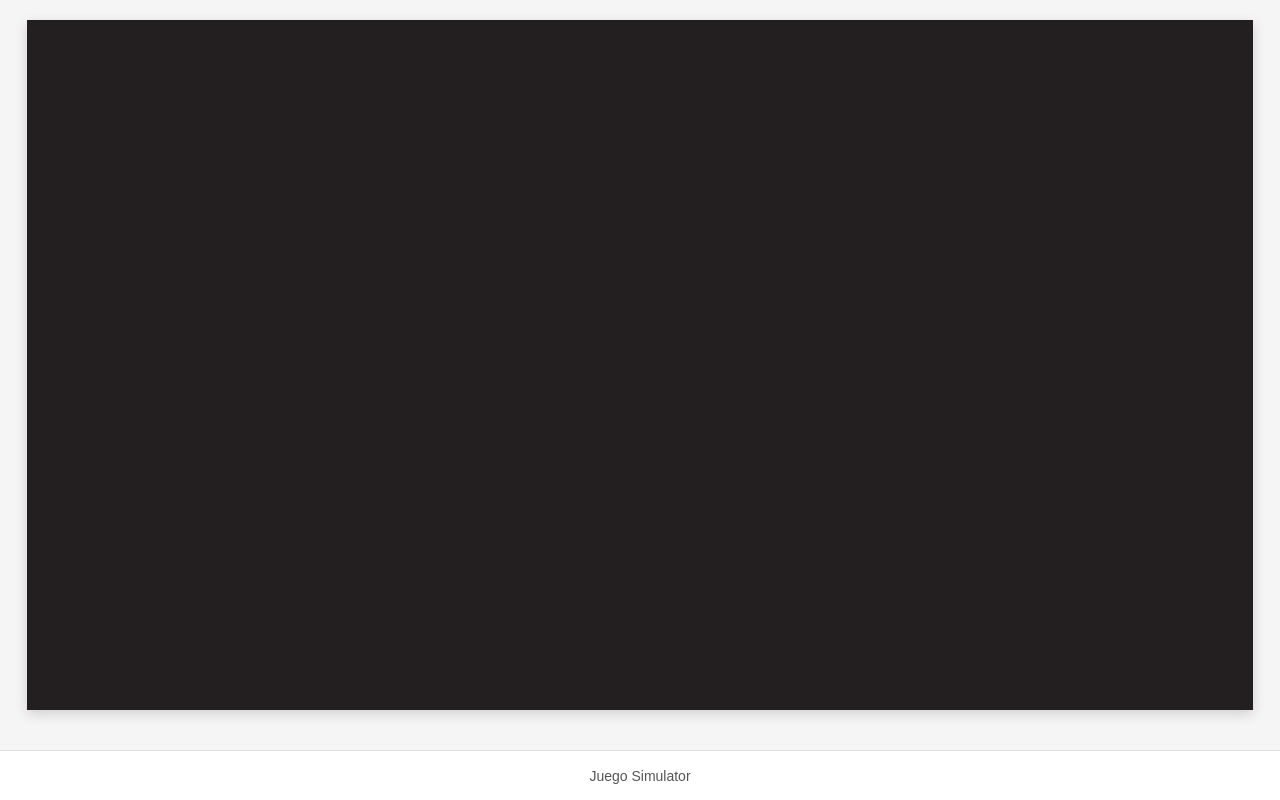
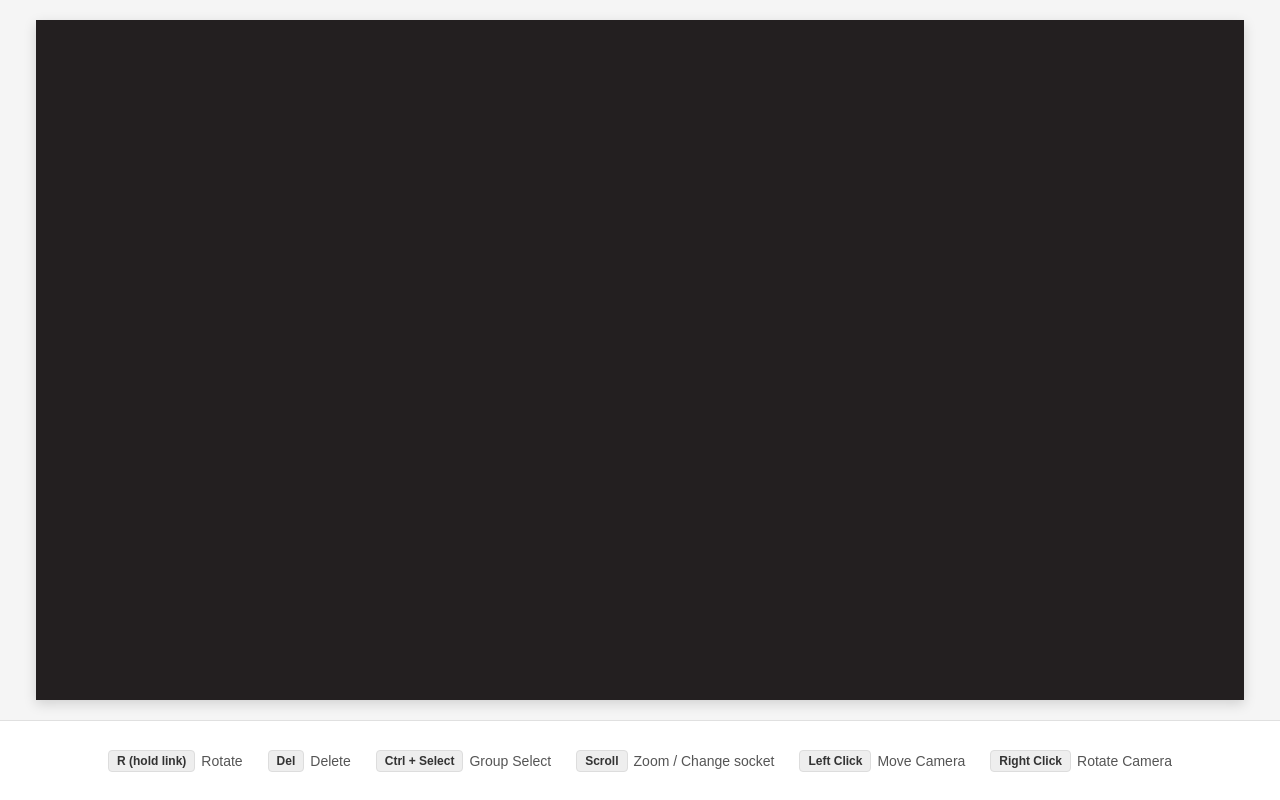
Before and after one commit to ZevilAlt/Juego-Web-Build, a plain HTML site: page index.html in a window 1280 px wide. Drawn offline with Linux system fonts and the light colour scheme; no server answers.

Commit message:
shortcuts

```diff
--- a/index.html
+++ b/index.html
@@ -11,7 +11,14 @@
       <canvas id="unity-canvas" width="1920" height="1080" tabindex="-1"></canvas>
     </div>
     <div class="footer">
-      Juego Simulator
+      <div class="shortcuts">
+        <div class="shortcut"><b>R (hold link)</b> Rotate</div>
+        <div class="shortcut"><b>Del</b> Delete</div>
+        <div class="shortcut"><b>Ctrl + Select</b> Group Select</div>
+        <div class="shortcut"><b>Scroll</b> Zoom / Change socket</div>
+        <div class="shortcut"><b>Left Click</b> Move Camera</div>
+        <div class="shortcut"><b>Right Click</b> Rotate Camera</div>
+      </div>
     </div>
     <script src="Build/0.2.2.loader.js"></script>
     <script>
--- a/style.css
+++ b/style.css
@@ -16,7 +16,7 @@ body {
 
 .footer {
     width: 100%;
-    height: 50px;
+    height: 80px;
     display: flex;
     justify-content: center;
     align-items: center;
@@ -26,21 +26,45 @@ body {
     border-top: 1px solid #e0e0e0;
 }
 
+.shortcuts {
+    display: flex;
+    flex-wrap: wrap;
+    justify-content: center;
+    gap: 10px 25px;
+    max-width: 1200px;
+    padding: 0 15px;
+}
+
+.shortcut {
+    display: flex;
+    align-items: center;
+    gap: 6px;
+}
+
+.shortcut b {
+    background: #eeeeee;
+    padding: 3px 8px;
+    border-radius: 4px;
+    color: #333333;
+    font-size: 12px;
+    border: 1px solid #dddddd;
+}
+
 .game-container {
     width: 100%;
-    height: calc(100vh - 50px);
+    height: calc(100vh - 80px);
     display: flex;
     justify-content: center;
     align-items: center;
     background-color: #f5f5f5;
     padding-top: 20px;
-    padding-bottom: 40px;
+    padding-bottom: 20px;
 }
 
 #unity-canvas {
     width: 100%;
     height: 100%;
-    max-width: calc((100vh - 110px) * 16 / 9);
+    max-width: calc((100vh - 120px) * 16 / 9);
     max-height: calc(100vw * 9 / 16);
     background: #231F20;
     box-shadow: 0 4px 12px rgba(0, 0, 0, 0.15);
```
